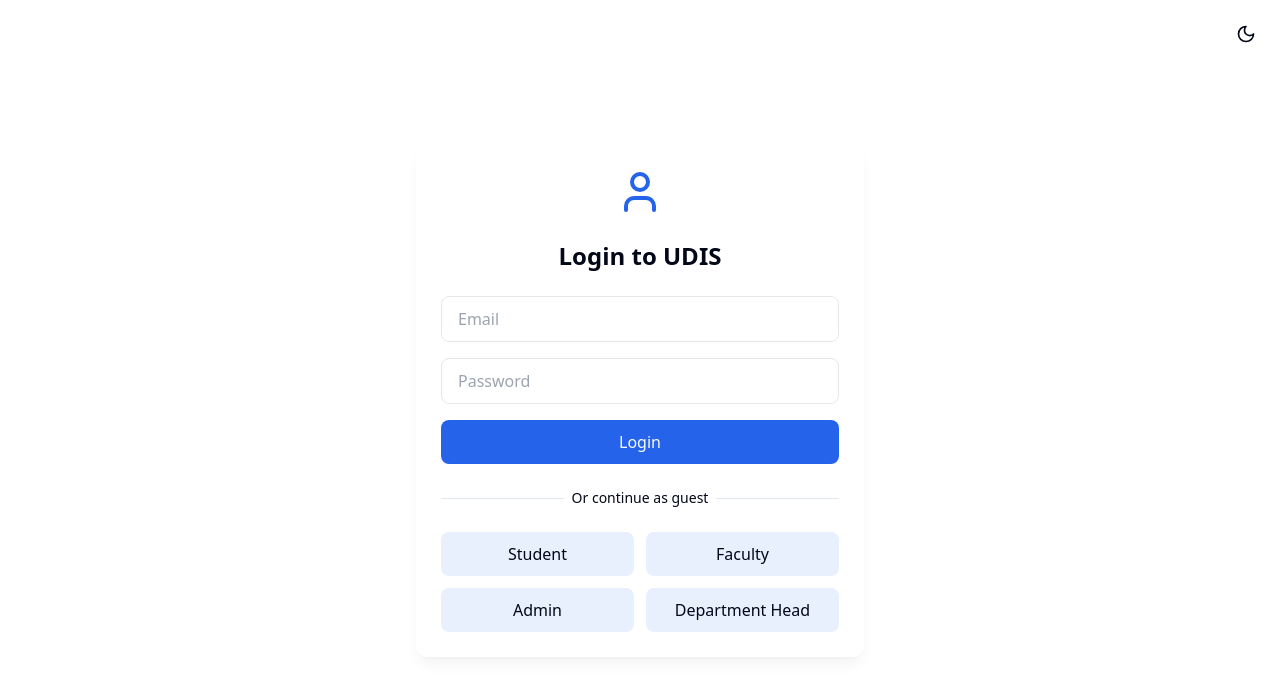
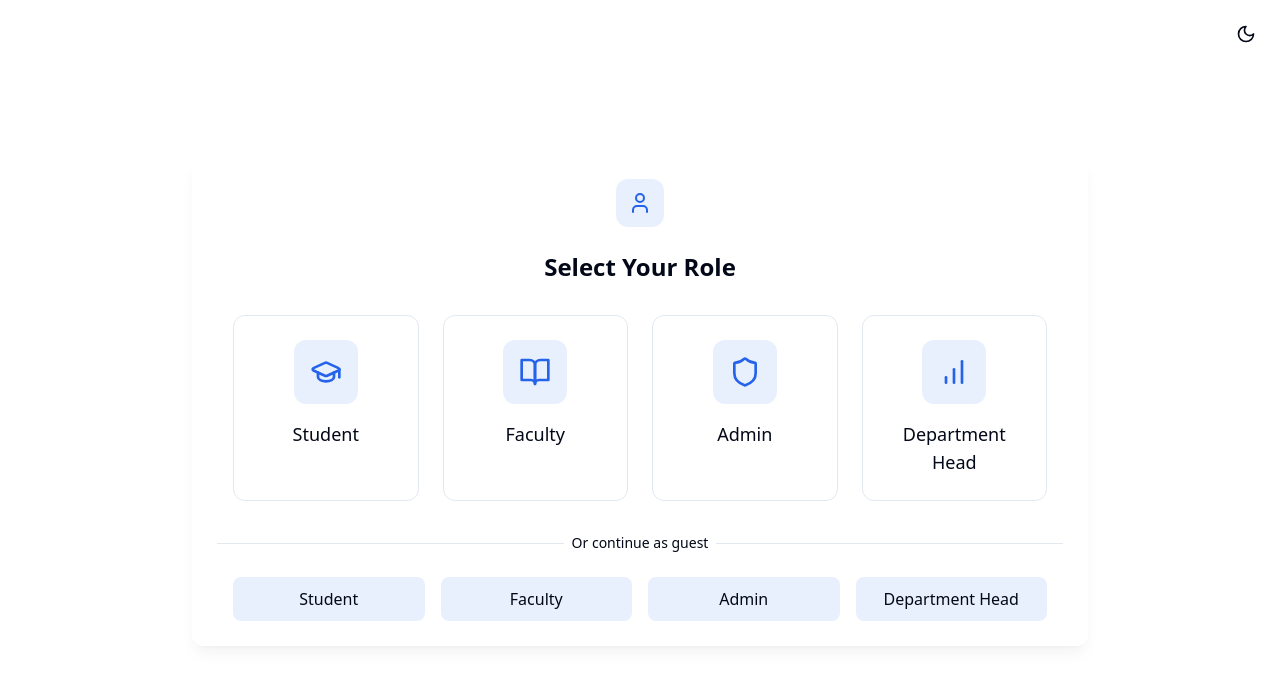
Before and after one commit to amethystani/project-6, a React (Vite) app: page /login in a window 1280 px wide. Shown: the top 698 px of the page. Built offline with nearby package versions, Linux system fonts and the light colour scheme.

Commit message:
Enhance login page with role selection, access code validation, and improved layout

```diff
--- a/src/pages/Login.tsx
+++ b/src/pages/Login.tsx
@@ -3,19 +3,33 @@ import { useNavigate } from 'react-router-dom';
 import { toast } from 'react-hot-toast';
 import { useAuthStore, guestUsers } from '../store/auth';
 import { UserRole } from '../types';
-import { Moon, Sun, User } from 'lucide-react';
+import { Moon, Sun, User, ChevronLeft, GraduationCap, BookOpen, Shield, BarChart, LucideIcon } from 'lucide-react';
 import { useTheme } from '../components/ThemeProvider';
 import { cn } from '../lib/utils';
 
 export default function Login() {
+  const [selectedRole, setSelectedRole] = useState<UserRole | null>(null);
   const [email, setEmail] = useState('');
   const [password, setPassword] = useState('');
+  const [accessCode, setAccessCode] = useState('');
   const { setUser } = useAuthStore();
   const navigate = useNavigate();
   const { theme, toggleTheme } = useTheme();
 
   const handleLogin = async (e: React.FormEvent) => {
     e.preventDefault();
+
+    if (!selectedRole) {
+      toast.error('Please select a role first');
+      return;
+    }
+
+    if (['faculty', 'admin', 'head'].includes(selectedRole) && !accessCode) {
+      toast.error('Access code is required');
+      return;
+    }
+
+    // In a real app, validate the access code here
     toast.error('Regular login not implemented in demo');
   };
 
@@ -24,6 +38,22 @@ export default function Login() {
     toast.success(`Logged in as ${role}`);
     navigate('/dashboard');
   };
+
+  const goBack = () => {
+    setSelectedRole(null);
+    setEmail('');
+    setPassword('');
+    setAccessCode('');
+  };
+
+  const roleIcons: Record<Exclude<UserRole, 'guest'>, LucideIcon> = {
+    student: GraduationCap,
+    faculty: BookOpen,
+    admin: Shield,
+    head: BarChart,
+  };
+
+  const mainRoles: Exclude<UserRole, 'guest'>[] = ['student', 'faculty', 'admin', 'head'];
 
   return (
     <div className="min-h-screen flex flex-col items-center justify-center p-4">
@@ -40,12 +70,28 @@ export default function Login() {
         </button>
       </div>
 
-      <div className="glass-card w-full max-w-md">
+      <div className="glass-card w-full max-w-4xl">
         <div className="flex justify-center mb-6">
-          <User className="h-12 w-12 text-primary" />
+          <div className="w-12 h-12 rounded-xl bg-primary/10 flex items-center justify-center">
+            <User className="h-6 w-6 text-primary" />
           </div>
-        <h1 className="text-2xl font-bold text-center mb-6">Login to UDIS</h1>
+        </div>
 
+        {selectedRole ? (
+          <>
+            <div className="flex items-center mb-6">
+              <button
+                onClick={goBack}
+                className="p-2 hover:bg-primary/10 rounded-full mr-2"
+              >
+                <ChevronLeft className="h-5 w-5" />
+              </button>
+              <h1 className="text-2xl font-bold">
+                Login as {selectedRole.charAt(0).toUpperCase() + selectedRole.slice(1)}
+              </h1>
+            </div>
+
+            <div className="max-w-md mx-auto">
               <form onSubmit={handleLogin} className="space-y-4 mb-6">
                 <div>
                   <input
@@ -67,10 +113,49 @@ export default function Login() {
                     required
                   />
                 </div>
+                {['faculty', 'admin', 'head'].includes(selectedRole) && (
+                  <div>
+                    <input
+                      type="password"
+                      placeholder={`${selectedRole.charAt(0).toUpperCase() + selectedRole.slice(1)} Access Code`}
+                      className="input-field"
+                      value={accessCode}
+                      onChange={(e) => setAccessCode(e.target.value)}
+                      required
+                    />
+                  </div>
+                )}
                 <button type="submit" className="button-primary w-full">
                   Login
                 </button>
               </form>
+            </div>
+          </>
+        ) : (
+          <>
+            <h1 className="text-2xl font-bold text-center mb-8">Select Your Role</h1>
+            <div className="grid grid-cols-4 gap-6 mb-8 px-4">
+              {mainRoles.map((role) => {
+                const Icon = roleIcons[role];
+                return (
+                  <button
+                    key={role}
+                    onClick={() => setSelectedRole(role)}
+                    className="flex flex-col items-center p-6 rounded-xl border border-border hover:border-primary/50 transition-all duration-300 group relative bg-card"
+                  >
+                    <div className="w-16 h-16 rounded-xl bg-primary/10 flex items-center justify-center mb-4 group-hover:bg-primary/20 transition-colors">
+                      <Icon className="h-8 w-8 text-primary" />
+                    </div>
+                    <span className="text-lg font-medium">
+                      {role === 'head' ? 'Department Head' : role.charAt(0).toUpperCase() + role.slice(1)}
+                    </span>
+                    <div className="absolute inset-0 bg-primary/5 opacity-0 group-hover:opacity-100 transition-opacity rounded-xl" />
+                  </button>
+                );
+              })}
+            </div>
+          </>
+        )}
 
         <div className="relative my-6">
           <div className="absolute inset-0 flex items-center">
@@ -83,31 +168,16 @@ export default function Login() {
           </div>
         </div>
 
-        <div className="grid grid-cols-2 gap-3">
+        <div className="grid grid-cols-4 gap-4 px-4">
+          {mainRoles.map((role) => (
             <button
-            onClick={() => handleGuestLogin('student')}
-            className="button-secondary"
+              key={role}
+              onClick={() => handleGuestLogin(role)}
+              className="button-secondary py-2"
             >
-            Student
+              {role === 'head' ? 'Department Head' : role.charAt(0).toUpperCase() + role.slice(1)}
             </button>
-          <button
-            onClick={() => handleGuestLogin('faculty')}
-            className="button-secondary"
-          >
-            Faculty
-          </button>
-          <button
-            onClick={() => handleGuestLogin('admin')}
-            className="button-secondary"
-          >
-            Admin
-          </button>
-          <button
-            onClick={() => handleGuestLogin('head')}
-            className="button-secondary"
-          >
-            Department Head
-          </button>
+          ))}
         </div>
       </div>
     </div>
```
Lines whose indentation alone changed are shown as unchanged.
